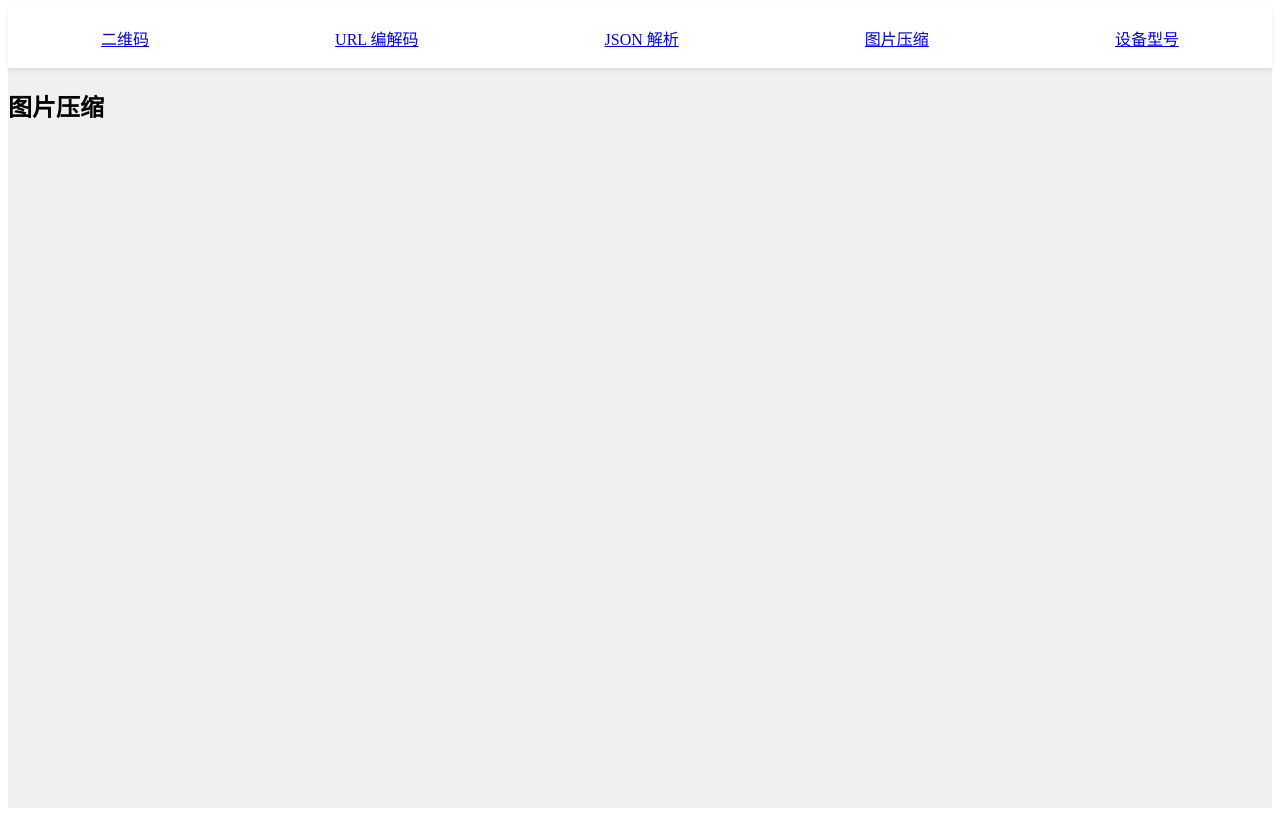
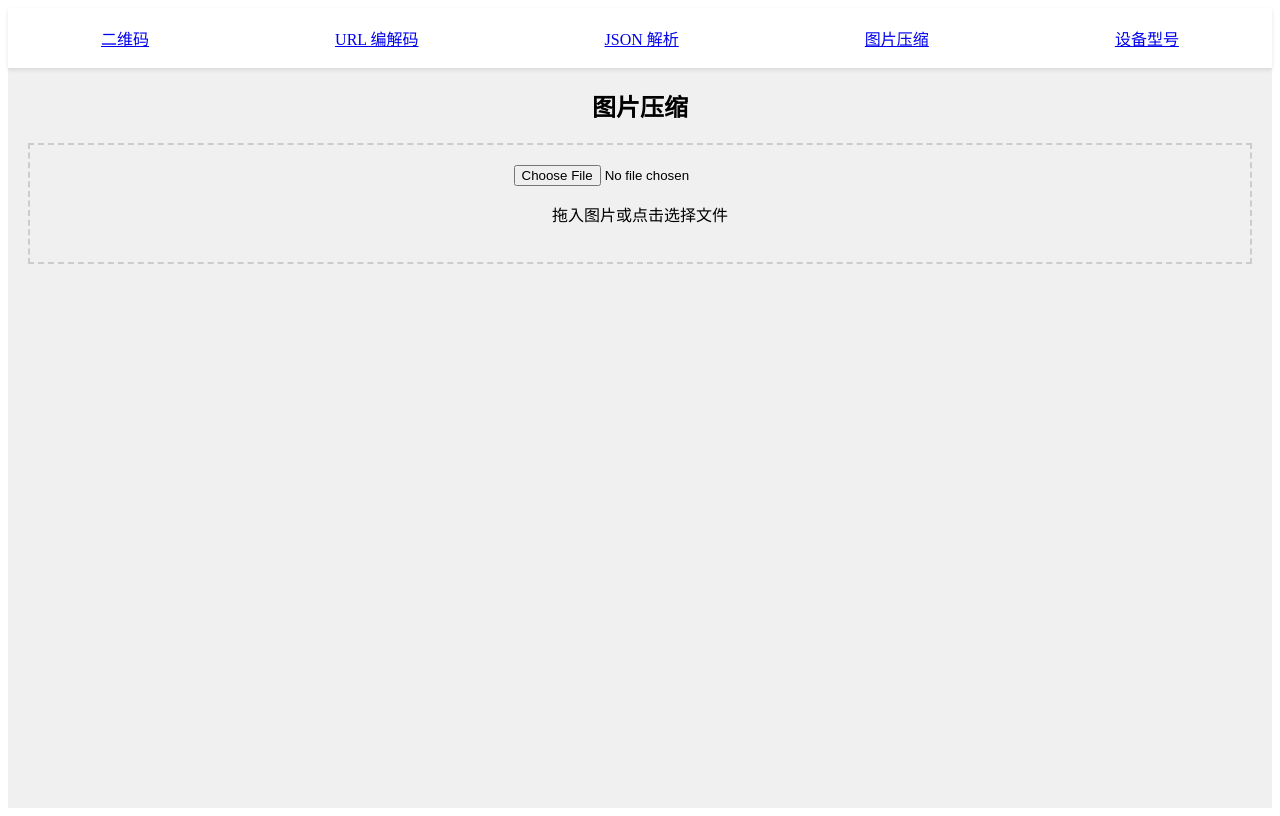
Before and after one commit to LeeRHuang/qrcode, a Vue app: page /image in a window 1280 px wide. Built offline with nearby package versions, Linux system fonts and the light colour scheme.

Commit message:
mod:添加压缩图片功能

```diff
--- a/package.json
+++ b/package.json
@@ -10,6 +10,7 @@
     "preview": "vite preview"
   },
   "dependencies": {
+    "browser-image-compression": "^2.0.2",
     "qrcode": "^1.5.4",
     "vue": "^3.5.12",
     "vue-json-pretty": "^2.4.0",
--- a/src/components/ImageCompressor.vue
+++ b/src/components/ImageCompressor.vue
@@ -1,6 +1,75 @@
 <template>
-  <div>
+  <div class="image-compressor">
     <h2>图片压缩</h2>
-    <!-- Image compression logic here -->
+    <div
+      class="upload-area"
+      @dragover.prevent
+      @drop.prevent="handleDrop"
+    >
+      <input type="file" @change="handleFileSelect" accept="image/*" />
+      <p>拖入图片或点击选择文件</p>
+    </div>
+    <div v-if="compressedImageUrl" class="download-link">
+      <a :href="compressedImageUrl" download="compressed-image.jpg">下载压缩后的图片</a>
+    </div>
   </div>
 </template>
+
+<script>
+import imageCompression from 'browser-image-compression';
+
+export default {
+  data() {
+    return {
+      compressedImageUrl: null
+    };
+  },
+  methods: {
+    async handleFileSelect(event) {
+      const file = event.target.files[0];
+      if (file) {
+        await this.compressImage(file);
+      }
+    },
+    async handleDrop(event) {
+      const file = event.dataTransfer.files[0];
+      if (file) {
+        await this.compressImage(file);
+      }
+    },
+    async compressImage(file) {
+      try {
+        const options = {
+          maxSizeMB: 1, // Maximum size in MB
+          maxWidthOrHeight: 1920, // Max width or height
+          useWebWorker: true // Use web worker for faster compression
+        };
+        const compressedFile = await imageCompression(file, options);
+        this.compressedImageUrl = URL.createObjectURL(compressedFile);
+      } catch (error) {
+        console.error('Image compression error:', error);
+      }
+    }
+  }
+};
+</script>
+
+<style scoped>
+.image-compressor {
+  text-align: center;
+  margin: 20px;
+}
+
+.upload-area {
+  border: 2px dashed #ccc;
+  padding: 20px;
+  margin-bottom: 20px;
+  cursor: pointer;
+}
+
+.download-link a {
+  color: #007bff;
+  text-decoration: none;
+  font-weight: bold;
+}
+</style>
```
